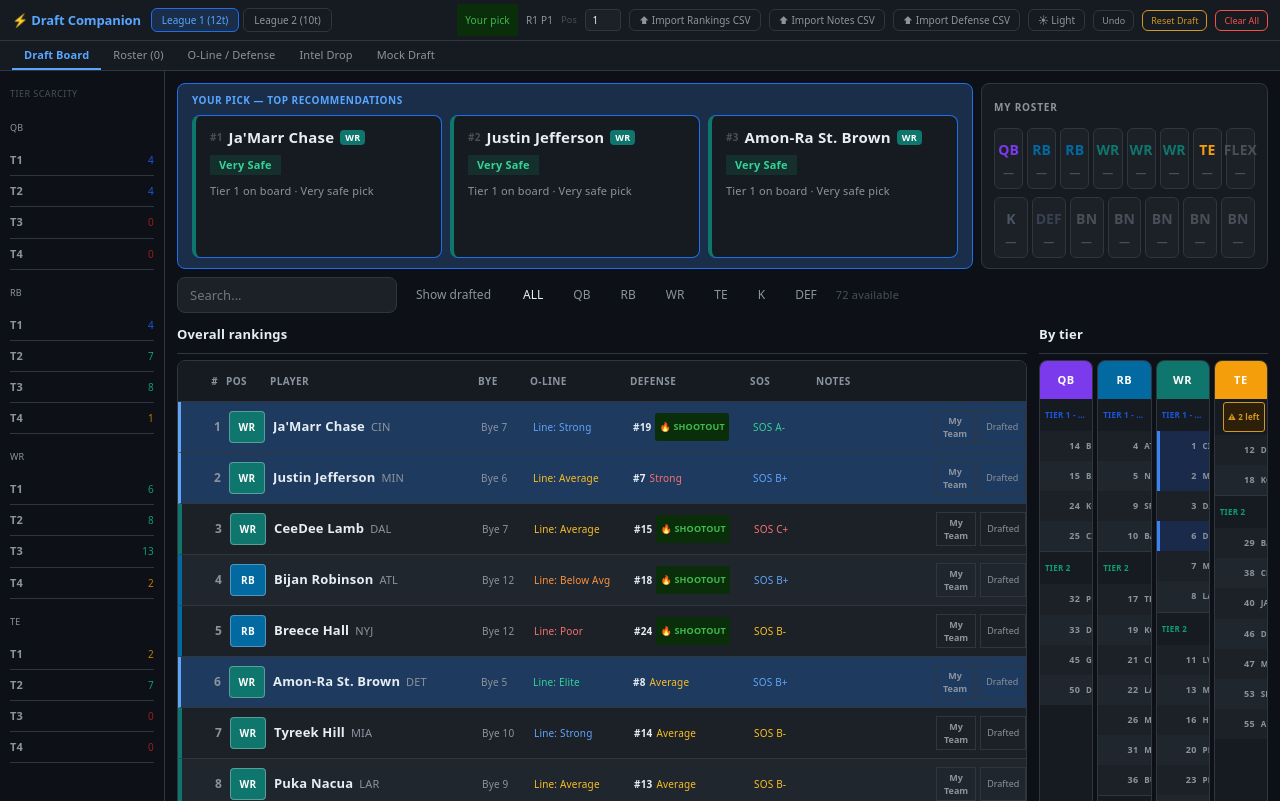
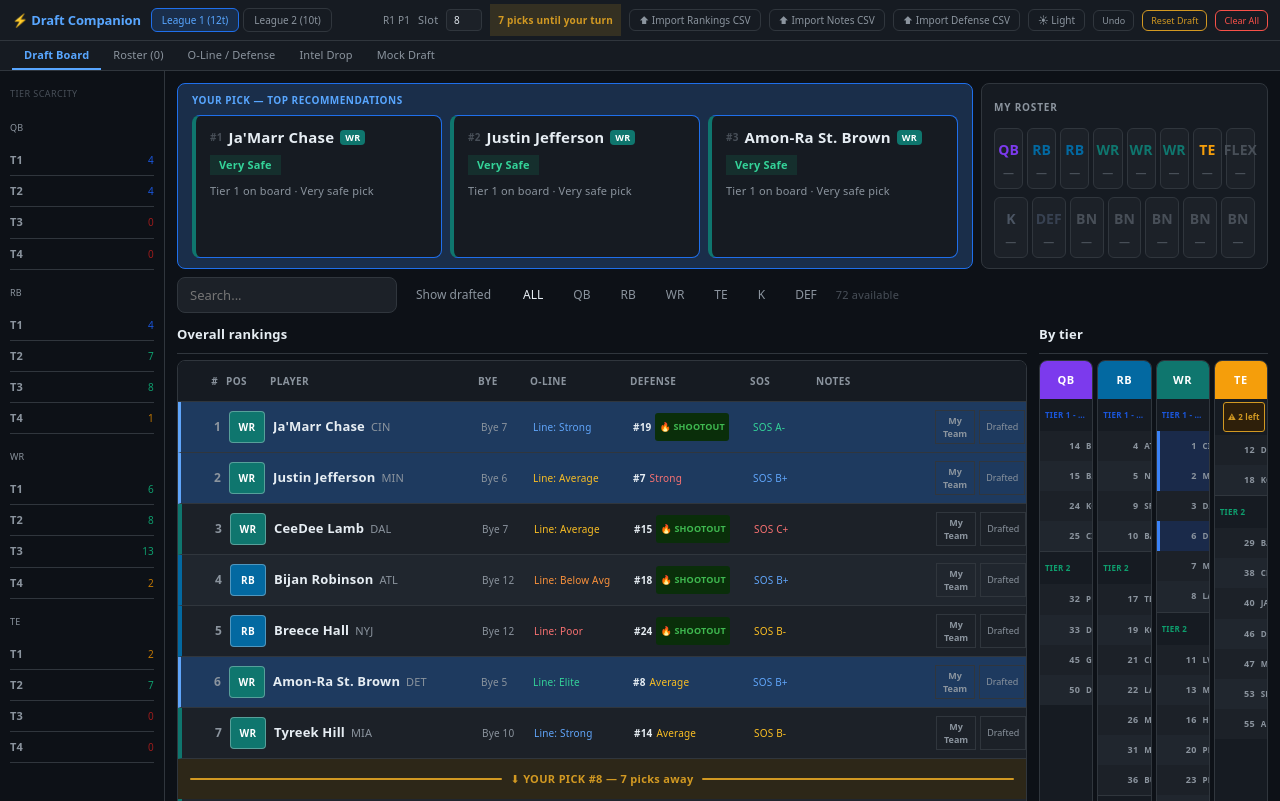
Before and after one commit to Parth33/fantasy-draft-server, a React (Vite) app in the folder fantasy-draft-companion/: page / in a window 1280 px wide. Built offline with nearby package versions, Linux system fonts and the light colour scheme.

Commit message:
add YOUR PICK snake draft marker lines in overall rankings based on draft slot

```diff
--- a/fantasy-draft-companion/src/App.jsx
+++ b/fantasy-draft-companion/src/App.jsx
@@ -1,4 +1,4 @@
-import { useState, useMemo, useCallback, useEffect, useRef } from "react";
+import { useState, useMemo, useCallback, useEffect, useRef, Fragment } from "react";
 
 const SERVER = "https://fantasy-draft-server-production.up.railway.app";
 
@@ -662,6 +662,35 @@ function saveLS(key, value) {
   try { localStorage.setItem(key, JSON.stringify(value)); } catch {}
 }
 
+// Snake draft pick numbers for a given slot across `rounds` rounds. Round r (1-indexed):
+// odd rounds go S, N+S, 2N+S...; even rounds reverse to N-S+1, 2N+(N-S+1)...
+// e.g. slot 8, 12 teams -> 8, 17, 32, 41, 56, 65, 80, 89, 104, 113, 128, 137, 152, 161, 176
+function computeSnakePicks(slot, teamsCount, rounds = 15) {
+  const picks = [];
+  for (let r = 1; r <= rounds; r++) {
+    const p = r % 2 === 1 ? (r - 1) * teamsCount + slot : (r - 1) * teamsCount + (teamsCount - slot + 1);
+    picks.push(p);
+  }
+  return picks;
+}
+
+// Horizontal divider marking where one of the user's upcoming snake-draft picks falls in the
+// rankings list. The immediate next pick is a bold gold bar; picks after that fade to a
+// thinner blue dashed line so the list stays readable further down.
+function PickMarkerRow({ marker }) {
+  const { pickNum, picksAway, isNext } = marker;
+  const color = isNext ? "var(--text-warning)" : "var(--text-accent)";
+  return (
+    <div style={{display:"flex",alignItems:"center",gap:8,padding:isNext?"7px 12px":"4px 12px",background:isNext?"rgba(210,153,34,0.16)":"transparent"}}>
+      <div style={{flex:1,height:isNext?2:1,background:color,opacity:isNext?1:0.55,borderRadius:1}}/>
+      <span style={{fontSize:isNext?11:9,fontWeight:800,color,whiteSpace:"nowrap",letterSpacing:"0.03em"}}>
+        {isNext ? `⬇ YOUR PICK #${pickNum} — ${picksAway} pick${picksAway===1?"":"s"} away` : `YOUR PICK #${pickNum}`}
+      </span>
+      <div style={{flex:1,height:isNext?2:1,background:color,opacity:isNext?1:0.55,borderRadius:1}}/>
+    </div>
+  );
+}
+
 export default function App() {
   const [league, setLeague] = useState(() => loadLS(LS_KEYS.league, 0));
   const [draftedIds, setDraftedIds] = useState(() => loadLS(LS_KEYS.drafted, [[],[]]));
@@ -673,7 +702,7 @@ export default function App() {
   const [selected, setSelected] = useState(null);
   const [round, setRound] = useState(() => loadLS(LS_KEYS.round, 1));
   const [pick, setPick] = useState(() => loadLS(LS_KEYS.pick, 1));
-  const [draftPosByLeague, setDraftPosByLeague] = useState(() => loadLS(LS_KEYS.draftPos, [1,1]));
+  const [draftPosByLeague, setDraftPosByLeague] = useState(() => loadLS(LS_KEYS.draftPos, [8,1]));
   const draftPos = draftPosByLeague[league];
   const setDraftPos = useCallback((val) => {
     setDraftPosByLeague(prev => { const n=[...prev]; n[league]=val; return n; });
@@ -755,6 +784,34 @@ export default function App() {
   }), [showDrafted, players, available, posFilter, search]);
 
   const sorted = useMemo(() => [...filtered].sort((a,b)=>a.rank-b.rank), [filtered]);
+
+  // The user's full snake-draft pick sequence for their slot, and which of those are still ahead.
+  const myPicks = useMemo(() => computeSnakePicks(draftPos, teams, 15), [draftPos, teams]);
+  const currentOverallPick = drafted.length;
+  const upcomingMyPicks = useMemo(() => (
+    myPicks.filter(p => p > currentOverallPick).slice(0, 4).map((p, idx) => ({
+      pickNum: p, picksAway: p - currentOverallPick - 1, isNext: idx === 0,
+    }))
+  ), [myPicks, currentOverallPick]);
+  const nextPick = upcomingMyPicks[0] || null;
+
+  // Maps a position in the rendered `sorted` list to the pick markers that belong right after it,
+  // counting only non-drafted players — matches "N available players from the top" from the spec.
+  // Key -1 holds markers that land before the very first row (picksAway === 0).
+  const pickMarkersAfterIndex = useMemo(() => {
+    const map = new Map();
+    if (!upcomingMyPicks.length) return map;
+    const queue = [...upcomingMyPicks];
+    const push = (key, marker) => map.set(key, [...(map.get(key) || []), marker]);
+    while (queue.length && queue[0].picksAway === 0) push(-1, queue.shift());
+    let availableCount = 0;
+    sorted.forEach((p, i) => {
+      if (drafted.includes(p.id)) return;
+      availableCount++;
+      while (queue.length && queue[0].picksAway === availableCount) push(i, queue.shift());
+    });
+    return map;
+  }, [sorted, drafted, upcomingMyPicks]);
 
   const recs = useMemo(() => getRecs(available, roster, round, effectiveDefMap), [available, roster, round, effectiveDefMap]);
 
@@ -1235,8 +1292,13 @@ export default function App() {
         <div style={{marginLeft:"auto",display:"flex",alignItems:"center",gap:8,flexWrap:"wrap"}}>
           {isMyTurn&&<span style={{fontSize:10,padding:"3px 8px",borderRadius:"var(--radius)",background:"var(--bg-success)",color:"var(--text-success)",fontWeight:500}}>Your pick</span>}
           <span style={{fontSize:10,color:"var(--text-secondary)"}}>R{round} P{pick}</span>
-          <span style={{fontSize:9,color:"var(--text-muted)"}}>Pos</span>
-          <input type="number" min={1} max={teams} value={draftPos} onChange={e=>setDraftPos(Number(e.target.value))} style={{width:36,fontSize:10,textAlign:"center"}}/>
+          <span style={{fontSize:11,color:"var(--text-secondary)"}}>Slot</span>
+          <input type="number" min={1} max={teams} value={draftPos} onChange={e=>setDraftPos(Number(e.target.value))} title="Your draft slot (1-based position in the draft order)" style={{width:36,fontSize:10,textAlign:"center"}}/>
+          {nextPick&&(
+            <span style={{fontSize:10,fontWeight:700,padding:"3px 8px",borderRadius:"var(--radius)",background:"rgba(210,153,34,0.16)",color:"var(--text-warning)"}}>
+              {nextPick.picksAway===0?"You're on the clock":`${nextPick.picksAway} pick${nextPick.picksAway===1?"":"s"} until your turn`}
+            </span>
+          )}
           <input ref={fileInputRef} type="file" accept=".csv" multiple onChange={handleImportFiles} style={{display:"none"}}/>
           <button onClick={()=>fileInputRef.current?.click()} style={{fontSize:10,padding:"3px 9px",borderRadius:6,border:`1px solid var(--border)`,background:"transparent",cursor:"pointer",color:"var(--text-secondary)"}}>
             ⬆ Import Rankings CSV
@@ -1444,7 +1506,13 @@ export default function App() {
                     <div style={{display:"grid",gridTemplateColumns:ROW_COLS,gap:8,padding:"7px 12px",fontSize:10,fontWeight:700,color:"var(--text-secondary)",textTransform:"uppercase",letterSpacing:"0.04em",background:"var(--bg-card)",borderBottom:"1px solid var(--border)"}}>
                       <span style={{textAlign:"right"}}>#</span><span>Pos</span><span>Player</span><span>Bye</span><span>O-Line</span><span>Defense</span><span>SOS</span><span>Notes</span><span></span>
                     </div>
-                    {sorted.map((p,i)=><PlayerRow key={p.id} p={p} index={i}/>)}
+                    {pickMarkersAfterIndex.get(-1)?.map(m=><PickMarkerRow key={m.pickNum} marker={m}/>)}
+                    {sorted.map((p,i)=>(
+                      <Fragment key={p.id}>
+                        <PlayerRow p={p} index={i}/>
+                        {pickMarkersAfterIndex.get(i)?.map(m=><PickMarkerRow key={m.pickNum} marker={m}/>)}
+                      </Fragment>
+                    ))}
                   </div>
                 </div>
 
```
